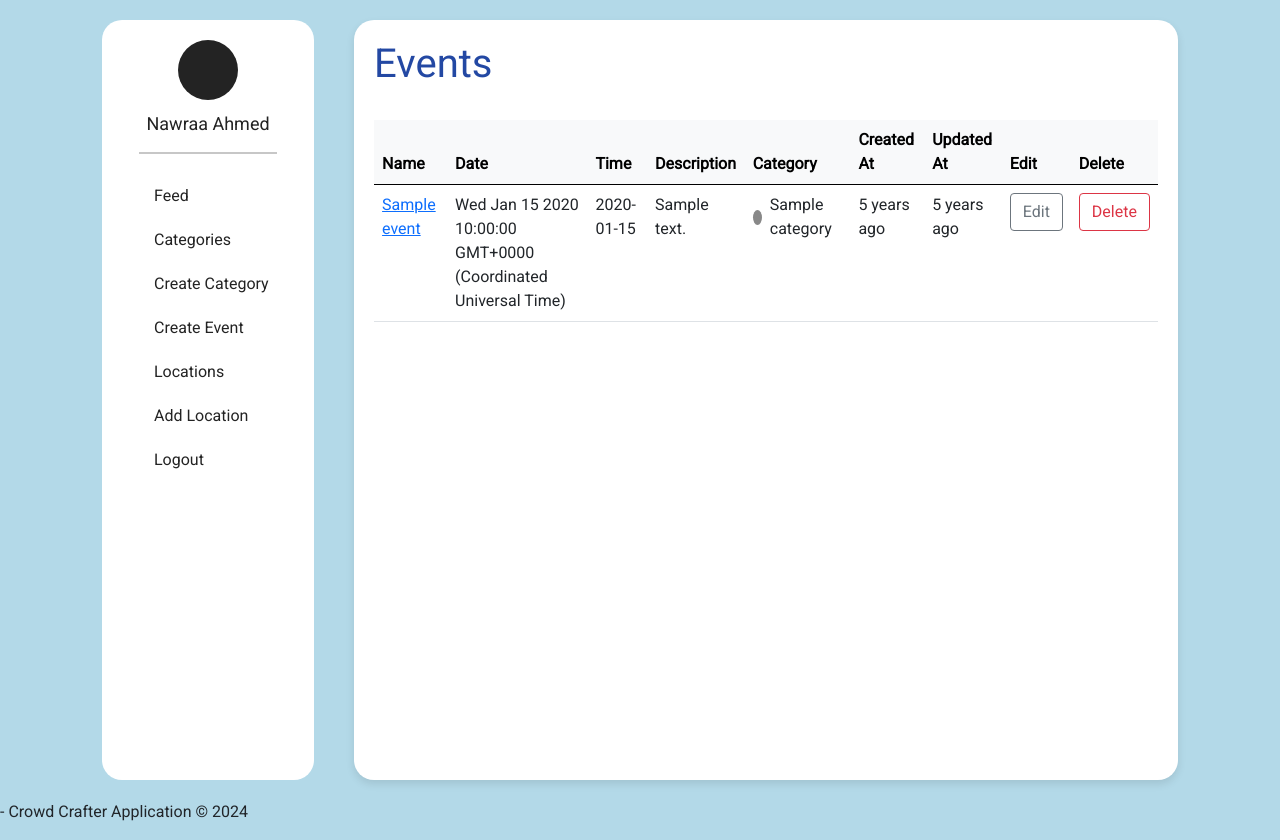
After one commit to Mujtaba18/CrowdCrafter, a Node server app: page /event/index in a window 1280 px wide. The commit adds this page. Run offline with Node 20, Linux system fonts and the light colour scheme; tables that the repository leaves empty hold one stand-in row (values such as "Sample post"); some libraries are stand-ins or nearby versions.

Commit message:
add create and index for events (create has an issue)

```diff
--- a/controllers/category.js
+++ b/controllers/category.js
@@ -8,7 +8,7 @@ dayjs.extend(relativeTime)
 //CRUD OPERATIONS
 
 //Import models
-const Category  = require("../models/Category"); // It as object because exports is object
+const Category  = require("../models/Category");
 
 // Create - HTTP REQUEST GET AND POST
 exports.category_create_get = (request, respond) => {
@@ -20,7 +20,7 @@ exports.category_create_post = (request, respond) => {
     let category = new Category(request.body);
     console.log(request.body)
 
-    // Save Article
+    // Save Category
     category.save()
         .then(() => {
             respond.redirect('/category/index');
@@ -31,7 +31,7 @@ exports.category_create_post = (request, respond) => {
 
     };
 
-    //Read - HTTP GET
+//Read - HTTP GET
 exports.category_index_get = (req, res) => {
     Category.find().then((categories)=>{
         res.render("category/index", {categories, dayjs});
--- /dev/null
+++ b/controllers/event.js
@@ -0,0 +1,73 @@
+//Load Dep
+const dayjs = require('dayjs');
+
+//intialize the plugin
+var relativeTime = require('dayjs/plugin/relativeTime')
+dayjs.extend(relativeTime)
+
+//CRUD OPERATIONS
+
+//Import models
+const Event = require("../models/Event");
+const Category = require("../models/Category");
+
+// Create - HTTP REQUEST GET AND POST
+exports.event_create_get = (request, respond) => {
+
+    //Send the categories information
+    Category.find().then((categories) => {
+        respond.render('event/add', {categories});
+    })
+
+};
+
+
+exports.event_create_post = (request, respond) => {
+    let event = new Event(request.body);
+    console.log(request.body)
+
+    // Save Event
+    event.save()
+        .then(() => {
+            respond.redirect('/event/index');
+        })
+        .catch((err) => {
+            console.log(err);
+        });
+
+    };
+
+
+//Read - HTTP GET
+exports.event_index_get = (req, res) => {
+    Category.find().then((categories) =>{
+        console.log(categories);
+
+        Event.find().then((events)=>{
+            // Render the page and pass both events and categories to the view
+            res.render("event/index", { events, categories, dayjs });
+            })
+            .catch((err) => {
+                console.log(err);
+            })
+
+    }).catch((err) => {
+        console.log(err);
+    })
+
+
+}
+
+//GET DEATILS
+exports.event_show_get = (req, res) => {
+
+    Event.findById(req.query.id)
+    //if event is received from the db:
+    .then((event) => {
+
+    res.render("event/detail", {event, dayjs });
+
+    }).catch((err) => {
+        console.log(err);
+    });
+}
--- a/public/css/style.css
+++ b/public/css/style.css
@@ -81,3 +81,15 @@ body{
   h1{
     color: #2348A3;
   }
+
+
+  .categories-container {
+    display: flex;
+    flex-wrap: wrap;
+    gap: 10px;
+}
+
+.category-item {
+    display: flex;
+    align-items: center; /* Aligns circle and text in one line */
+}
--- a/server.js
+++ b/server.js
@@ -30,10 +30,12 @@ app.use(express.static("public"));
 //Import Routes
 const indexRouter = require('./routes/index');
 const categoryRouter = require('./routes/category');
+const eventRouter = require('./routes/event');
 
 //Mount Routes
-app.use('/', indexRouter)
+app.use('/', indexRouter);
 app.use('/category', categoryRouter);
+app.use('/event', eventRouter);
 
 //listen on port
 app.listen(PORT, () => console.log(`running on port: ${PORT}`));
--- a/views/category/add.ejs
+++ b/views/category/add.ejs
@@ -5,8 +5,9 @@
         <label class="form-label">Name</label>
         <br>
         <input type="text" name="name" required class="form-control">
-
-        <br>
+    </div>
+    <br>
+    <div>
         <label for="color" class="form-label">Category color</label>
         <input type="color" name="color" class="form-control form-control-color" value="#374375">
 
--- /dev/null
+++ b/views/event/index.ejs
@@ -0,0 +1,78 @@
+<h1>Events</h1>
+<br>
+<table class="table table-hover">
+    <thead class="table-light">
+    <tr>
+        <th>Name</th>
+        <th>Date</th>
+        <th>Time</th>
+        <th>Description</th>
+        <th>Category</th>
+        <th>Created At</th>
+        <th>Updated At</th>
+        <th>Edit</th>
+        <th>Delete</th>
+    </tr>
+    </thead>
+    <tbody class="table-group-divider">
+    <% events.forEach(function(event) { %>
+        <tr>
+            <td>
+                <a href="/event/detail?id=<%= events._id %>">
+                    <%= event.name %>
+                </a>
+            </td>
+            <td> <%= event.date %> </td>
+            <td> <%= event.time %> </td>
+            <td> <%= event.description %> </td>
+
+            <td> <!-- Display all categories within a single cell -->
+                <div class="categories-container">
+                    <% event.category.forEach(categoryId => { %>
+                        <% let category = categories.find(cat => cat._id.toString() === categoryId.toString()); %>
+                        <% if (category) { %>
+                            <div class="category-item">
+                                <span class="my-category-circle" data-color="<%= category.color %>"></span>
+                                <%= category.name %>
+                            </div>
+                        <% } %>
+                    <% }) %>
+                </div>
+            </td>
+
+            <td> <%= dayjs(event.createdAt).fromNow(true) %>  ago </td>
+            <td> <%= dayjs(event.updatedAt).fromNow(true) %> ago </td>
+            <td>
+                <a href="/event/edit?id=<%= event._id %>" class="btn btn-outline-secondary"> Edit </a>
+            </td>
+            <td>
+                <input type="hidden" name="id" value="<%= event._id %>">
+                <a href="/event/delete?id=<%= event._id %>" class="btn btn-outline-danger"> Delete </a>
+            </td>
+        </tr>
+    <% }) %>
+    </tbody>
+</table>
+
+<!-- JavaScript to apply the background color -->
+<script>
+    document.addEventListener('DOMContentLoaded', function() {
+        // Apply background color to each category circle based on the data-color attribute
+        document.querySelectorAll('.my-category-circle').forEach(function(circle) {
+            var color = circle.getAttribute('data-color');  // Get the color from the data attribute
+            circle.style.backgroundColor = color;          // Apply the color as background
+        });
+    });
+</script>
+
+<!-- CSS for improved layout -->
+<style>
+    .my-category-circle {
+        display: inline-block;
+        width: 15px;  /* Adjust the size */
+        height: 15px; /* Adjust the size */
+        border-radius: 50%;  /* Make it a circle */
+        margin-right: 8px;   /* Space between the circle and category name */
+    }
+
+</style>
--- a/views/layout.ejs
+++ b/views/layout.ejs
@@ -4,6 +4,7 @@
 <head>
     <meta charset="UTF-8">
     <meta name="viewport" content="width=device-width, initial-scale=1.0">
+    <script src="https://cdn.jsdelivr.net/npm/bootstrap@5.3.3/dist/js/bootstrap.bundle.min.js" integrity="sha384-YvpcrYf0tY3lHB60NNkmXc5s9fDVZLESaAA55NDzOxhy9GkcIdslK1eN7N6jIeHz" crossorigin="anonymous"></script>
     <link href="https://cdn.jsdelivr.net/npm/bootstrap@5.0.0-beta3/dist/css/bootstrap.min.css" rel="stylesheet"
         integrity="sha384-eOJMYsd53ii+scO/bJGFsiCZc+5NDVN2yr8+0RDqr0Ql0h+rP48ckxlpbzKgwra6" crossorigin="anonymous">
         <link href="https://fonts.googleapis.com/css2?family=Roboto:wght@300;400&display=swap" rel="stylesheet">
@@ -25,10 +26,10 @@
         </div>
 
         <ul class="menu">
-          <li><a href="#">Feed</a></li>
+          <li><a href="/event/index">Feed</a></li>
           <li><a href="/category/index">Categories</a></li>
           <li><a href="/category/add">Create Category</a></li>
-          <li><a href="#">Create Event</a></li>
+          <li><a href="/event/add">Create Event</a></li>
           <li><a href="#">Locations</a></li>
           <li><a href="#">Add Location</a></li>
           <li><a href="#">Logout</a></li>
```
Also changed, not shown: routes/event.js (added, +21 -0 lines), views/event/add.ejs (added, +96 -0 lines), views/event/detail.ejs (added), views/event/edit.ejs (added).
